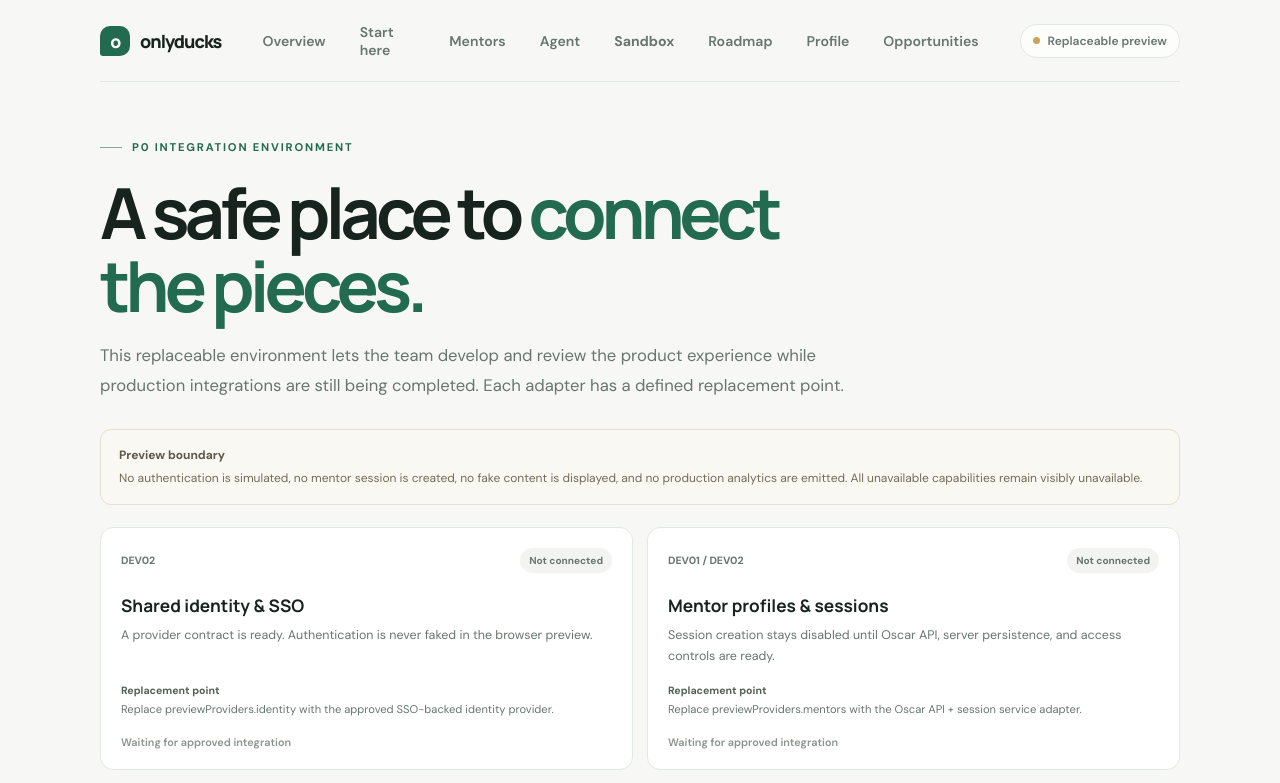
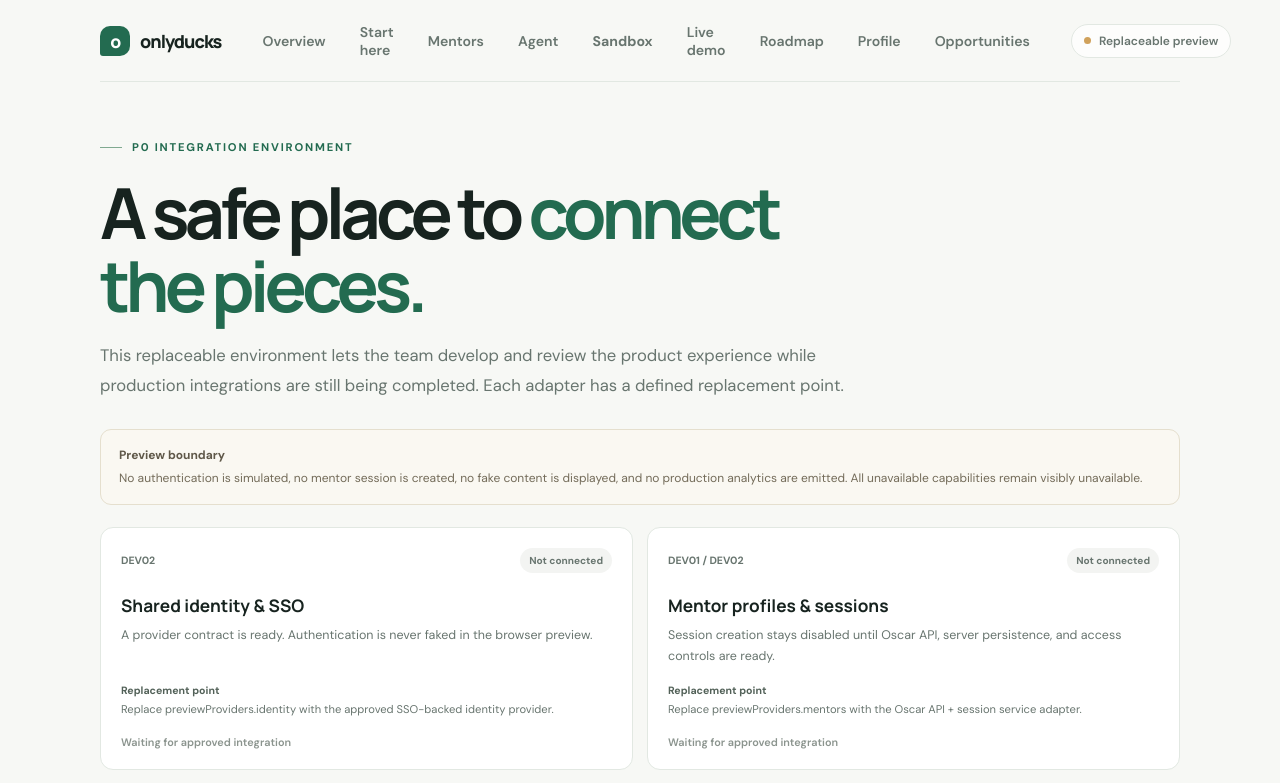
Before and after one commit to CWM-du/OnlyDucks, a Next.js app: page /sandbox in a window 1280 px wide. Shown: the top 783 px of the page. Built offline with nearby package versions, Linux system fonts and the light colour scheme.

Commit message:
feat(DEV03): add guided demo navigation

```diff
--- a/src/app/sandbox/page.tsx
+++ b/src/app/sandbox/page.tsx
@@ -13,7 +13,7 @@ export default function SandboxPage() {
             <Link className="nav-link" href="/welcome">Start here</Link>
             <Link className="nav-link" href="/mentors">Mentors</Link>
             <Link className="nav-link" href="/agent">Agent</Link>
-            <Link className="nav-link" href="/sandbox" aria-current="page">Sandbox</Link>
+            <Link className="nav-link" href="/sandbox" aria-current="page">Sandbox</Link><Link className="nav-link" href="/demo">Live demo</Link>
             <Link className="nav-link" href="/roadmap">Roadmap</Link>
             <Link className="nav-link" href="/profile">Profile</Link>
             <Link className="nav-link" href="/feed">Opportunities</Link>
```
